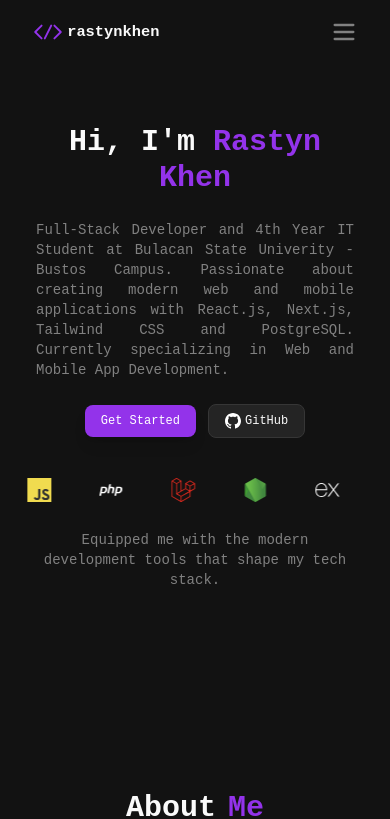
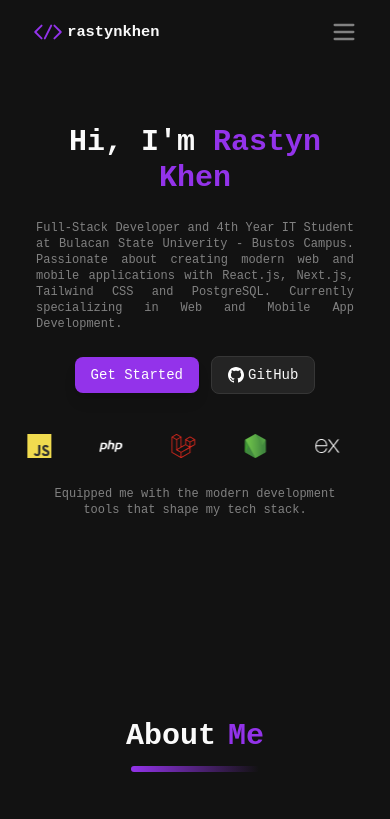
Before and after one commit to rastynkhen18/rastynkhen-portfolio, a React (Vite) app: page / in a window 390 px wide. Shown: the top 819 px of the page. Built offline with nearby package versions, Linux system fonts and the light colour scheme.

Commit message:
Merged Updates

```diff
--- a/src/components/TechStackSlideshow.jsx
+++ b/src/components/TechStackSlideshow.jsx
@@ -16,7 +16,7 @@ import TailwindIcon from "../assets/icons/tailwindcss.svg";
 import BootstrapIcon from "../assets/icons/bootstrap.svg";
 import NextIcon from "../assets/icons/nextjs.svg";
 import SupabaseIcon from "../assets/icons/supabase.svg";
-import AndroidStudioIcon from "../assets/icons/android.svg";
+import AndroidStudioIcon from "../assets/icons/androidstudio.png";
 import FirebaseIcon from "../assets/icons/firebase.svg";
 import UnityIcon from "../assets/icons/unity.svg";
 import ReactNativeIcon from "../assets/icons/react.svg";
@@ -35,39 +35,39 @@ import GithubIcon from "../assets/icons/github.svg";
 import VercelIcon from "../assets/icons/vercel.svg";
 
 const techStack = [
-  { icon: <img src={HtmlIcon} alt="HTML" className="w-6 h-6" />},
-  { icon: <img src={CssIcon} alt="CSS" className="w-6 h-6" />},
+  { icon: <img src={HtmlIcon} alt="HTML" className="w-6 h-6" /> },
+  { icon: <img src={CssIcon} alt="CSS" className="w-6 h-6" /> },
   { icon: <img src={JsIcon} alt="JavaScript" className="w-6 h-6" /> },
-  { icon: <DarkModeIcon src={PhpIcon} alt="PHP" className="w-6 h-6" />},
+  { icon: <DarkModeIcon src={PhpIcon} alt="PHP" className="w-6 h-6" /> },
   { icon: <img src={LaravelIcon} alt="PHP" className="w-6 h-6" /> },
-  { icon: <img src={NodejsIcon} alt="Node.js" className="w-6 h-6" />},
-  { icon: <DarkModeIcon src={ExpressIcon} alt="Express.js" className="w-6 h-6" />},
-  { icon: <img src={MysqlIcon} alt="MySQL" className="w-6 h-6" />},
+  { icon: <img src={NodejsIcon} alt="Node.js" className="w-6 h-6" /> },
+  { icon: <DarkModeIcon src={ExpressIcon} alt="Express.js" className="w-6 h-6" /> },
+  { icon: <img src={MysqlIcon} alt="MySQL" className="w-6 h-6" /> },
   // { icon: <img src={PostgresqlIcon} alt="PostgreSQL" className="w-6 h-6" />},
-  { icon: <img src={MongodbIcon} alt="MongoDB" className="w-6 h-6" />},
-  { icon: <img src={ReactIcon} alt="React.js" className="w-6 h-6" />},
+  { icon: <img src={MongodbIcon} alt="MongoDB" className="w-6 h-6" /> },
+  { icon: <img src={ReactIcon} alt="React.js" className="w-6 h-6" /> },
   { icon: <img src={TailwindIcon} alt="Tailwind CSS" className="w-6 h-6" /> },
-  { icon: <img src={BootstrapIcon} alt="Bootstrap" className="w-6 h-6" />},
-  { icon: <img src={NextIcon} alt="Next.js" className="w-6 h-6" />},
-  { icon: <img src={SupabaseIcon} alt="Supabase" className="w-6 h-6" />},
-  { icon: <img src={AndroidStudioIcon} alt="Android Studio" className="w-6 h-6" />},
-  { icon: <img src={FirebaseIcon} alt="Firebase" className="w-6 h-6" />},
-  { icon: <DarkModeIcon src={UnityIcon} alt="Unity" className="w-6 h-6" />},
-  { icon: <img src={ReactNativeIcon} alt="React Native" className="w-6 h-6" />},
-  { icon: <img src={FlutterIcon} alt="Flutter" className="w-6 h-6" />},
-  { icon: <img src={FigmaIcon} alt="Figma" className="w-6 h-6" />},
-  { icon: <img src={CanvaIcon} alt="Canva" className="w-6 h-6" />},
-  { icon: <img src={PhotoshopIcon} alt="Adobe Photoshop" className="w-6 h-6" />},
-  { icon: <img src={PremiereIcon} alt="Adobe Illustrator" className="w-6 h-6" />},
-  { icon: <img src={CppIcon} alt="C++" className="w-6 h-6" />},
-  { icon: <img src={JavaIcon} alt="Java" className="w-6 h-6" />},
-  { icon: <img src={CSharpIcon} alt="C#" className="w-6 h-6" />},
-  { icon: <img src={PythonIcon} alt="Python" className="w-6 h-6" />},
-  { icon: <img src={JsIcon} alt="JavaScript" className="w-6 h-6" />},
-  { icon: <img src={TypescriptIcon} alt="TypeScript" className="w-6 h-6" />},
-  { icon: <img src={GitIcon} alt="Git" className="w-6 h-6" />},
-  { icon: <DarkModeIcon src={GithubIcon} alt="GitHub" className="w-6 h-6" />},
-  { icon: <DarkModeIcon src={VercelIcon} alt="Vercel" className="w-6 h-6" />}
+  { icon: <img src={BootstrapIcon} alt="Bootstrap" className="w-6 h-6" /> },
+  { icon: <img src={NextIcon} alt="Next.js" className="w-6 h-6" /> },
+  { icon: <img src={SupabaseIcon} alt="Supabase" className="w-6 h-6" /> },
+  { icon: <img src={FirebaseIcon} alt="Firebase" className="w-6 h-6" /> },
+  { icon: <img src={AndroidStudioIcon} alt="Android Studio" className="w-6 h-6" /> },
+  { icon: <img src={ReactNativeIcon} alt="React Native" className="w-6 h-6" /> },
+  { icon: <img src={FlutterIcon} alt="Flutter" className="w-6 h-6" /> },
+  { icon: <DarkModeIcon src={UnityIcon} alt="Unity" className="w-6 h-6" /> },
+  { icon: <img src={FigmaIcon} alt="Figma" className="w-6 h-6" /> },
+  { icon: <img src={CanvaIcon} alt="Canva" className="w-6 h-6" /> },
+  { icon: <img src={PhotoshopIcon} alt="Adobe Photoshop" className="w-6 h-6" /> },
+  { icon: <img src={PremiereIcon} alt="Adobe Illustrator" className="w-6 h-6" /> },
+  { icon: <img src={CppIcon} alt="C++" className="w-6 h-6" /> },
+  { icon: <img src={CSharpIcon} alt="C#" className="w-6 h-6" /> },
+  { icon: <img src={JavaIcon} alt="Java" className="w-6 h-6" /> },
+  { icon: <img src={PythonIcon} alt="Python" className="w-6 h-6" /> },
+  { icon: <img src={JsIcon} alt="JavaScript" className="w-6 h-6" /> },
+  { icon: <img src={TypescriptIcon} alt="TypeScript" className="w-6 h-6" /> },
+  { icon: <img src={GitIcon} alt="Git" className="w-6 h-6" /> },
+  { icon: <DarkModeIcon src={GithubIcon} alt="GitHub" className="w-6 h-6" /> },
+  { icon: <DarkModeIcon src={VercelIcon} alt="Vercel" className="w-6 h-6" /> }
 ];
 
 const TechStackSlideshow = () => {
@@ -116,7 +116,7 @@ const TechStackSlideshow = () => {
                 </div>
               ))}
             </div>
-            <p className="text-sm md:text-base text-[var(--text-gray)] p-5">Equipped me with the modern development tools that shape my tech stack.</p>
+            <p className="text-xs md:text-base text-[var(--text-gray)] p-5">Equipped me with the modern development tools that shape my tech stack.</p>
           </div>
         </div>
       </div>
--- a/src/pages/Home.jsx
+++ b/src/pages/Home.jsx
@@ -26,7 +26,7 @@ const HeroSection = () => {
                                 Rastyn Khen
                             </span>
                         </h1>
-                        <p className="max-w-3xl text-[var(--text-gray)] text-justify text-sm md:text-center md:text-base">
+                        <p className="max-w-3xl text-[var(--text-gray)] text-justify text-xs md:text-center md:text-base">
                             Full-Stack Developer and 4th Year IT Student at Bulacan State Univerity - Bustos Campus.
                             Passionate about creating modern web and mobile applications with React.js,
                             Next.js, Tailwind CSS and PostgreSQL. Currently specializing in Web and Mobile App Development.
@@ -35,7 +35,7 @@ const HeroSection = () => {
                         <div className="flex flex-row justify-center items-center gap-3">
                             <button
                                 onClick={() => scrollToSection('projects')}
-                                className="text-xs md:text-base px-4 py-2 bg-gradient-to-r from-[var(--primary-color)] to-[var(--secondary-color)] text-white rounded-lg transition-all duration-300 flex items-center justify-center gap-1 shadow-lg cursor-pointer"
+                                className="text-sm md:text-base px-4 py-2 bg-gradient-to-r from-[var(--primary-color)] to-[var(--secondary-color)] text-white rounded-lg transition-all duration-300 flex items-center justify-center gap-1 shadow-lg cursor-pointer"
                             >
                                 {/* <Code size={18} /> */}
                                 Get Started
@@ -51,7 +51,7 @@ const HeroSection = () => {
                                 href="https://github.com/rastynkhen18"
                                 target="_blank"
                                 rel="noopener noreferrer"
-                                className="text-xs md:text-base px-4 py-2 bg-[var(--card-color)] border border-[var(--border-color)] text-[var(--white-color)] rounded-lg transition-all duration-300 flex items-center justify-center gap-1 cursor-pointer"
+                                className="text-sm md:text-base px-4 py-2 bg-[var(--card-color)] border border-[var(--border-color)] text-[var(--white-color)] rounded-lg transition-all duration-300 flex items-center justify-center gap-1 cursor-pointer"
                             >
                                 <DarkModeIcon src={GithubIcon} alt="GitHub" className="w-4 h-4" />
                                 GitHub
--- a/src/pages/Skills.jsx
+++ b/src/pages/Skills.jsx
@@ -12,6 +12,10 @@ import NextjsIcon from '../assets/icons/nextjs.svg'
 import TailwindIcon from '../assets/icons/tailwindcss.svg'
 import BootstrapIcon from '../assets/icons/bootstrap.svg'
 
+import ReactNativeIcon from '../assets/icons/react.svg'
+import AndroidIcon from '../assets/icons/androidstudio.png'
+import FlutterIcon from '../assets/icons/flutter.svg'
+
 import PhpIcon from '../assets/icons/php.svg'
 import LaravelIcon from '../assets/icons/laravel.svg'
 import NodejsIcon from '../assets/icons/nodejs.svg'
@@ -25,10 +29,6 @@ import MysqlIcon from '../assets/icons/mysql.svg'
 import SupabaseIcon from '../assets/icons/supabase.svg'
 import MongodbIcon from '../assets/icons/mongodb.svg'
 import FirebaseIcon from '../assets/icons/firebase.svg'
-
-import ReactNativeIcon from '../assets/icons/react.svg'
-import AndroidIcon from '../assets/icons/android.svg'
-import FlutterIcon from '../assets/icons/flutter.svg'
 
 import UnityIcon from '../assets/icons/unity.svg'
 
@@ -78,6 +78,7 @@ const Skills = () => {
 
   const mobileSkills = [
     { name: 'Android Studio', icon: AndroidIcon },
+    { name: 'Java', icon: JavaIcon },
     { name: 'React Native', icon: ReactNativeIcon },
     { name: 'Tailwind CSS', icon: TailwindIcon }
     // { name: 'Flutter', icon: FlutterIcon }
@@ -85,7 +86,7 @@ const Skills = () => {
 
   const designSkills = [
     { name: 'Figma', icon: FigmaIcon },
-    { name: 'Canva', icon: CanvaIcon},
+    { name: 'Canva', icon: CanvaIcon },
     { name: 'Adobe Photoshop', icon: PhotoshopIcon },
     { name: 'Adobe Illustrator', icon: IllustratorIcon }
   ]
```
Also changed, not shown: src/assets/icons/androidstudio.png (added). Lines whose indentation alone changed are shown as unchanged.
